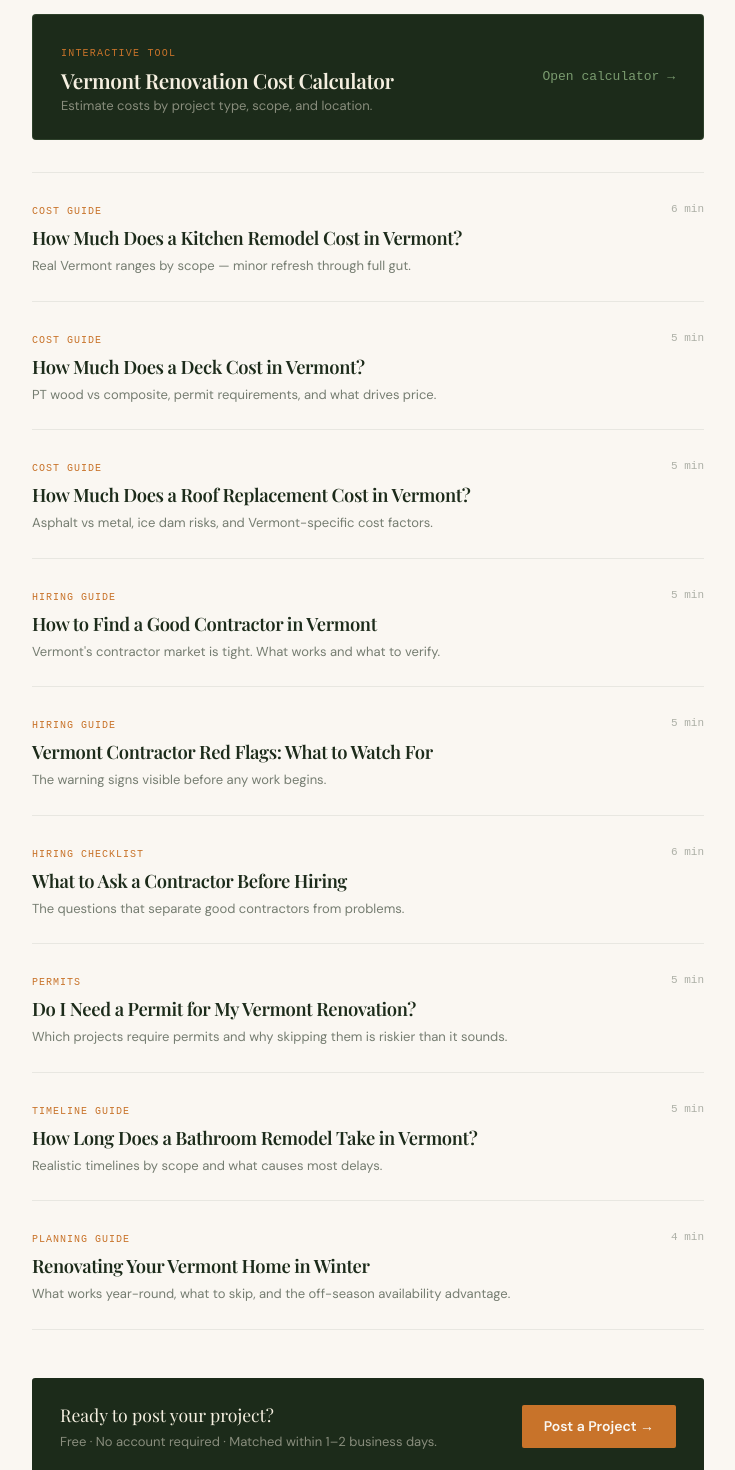
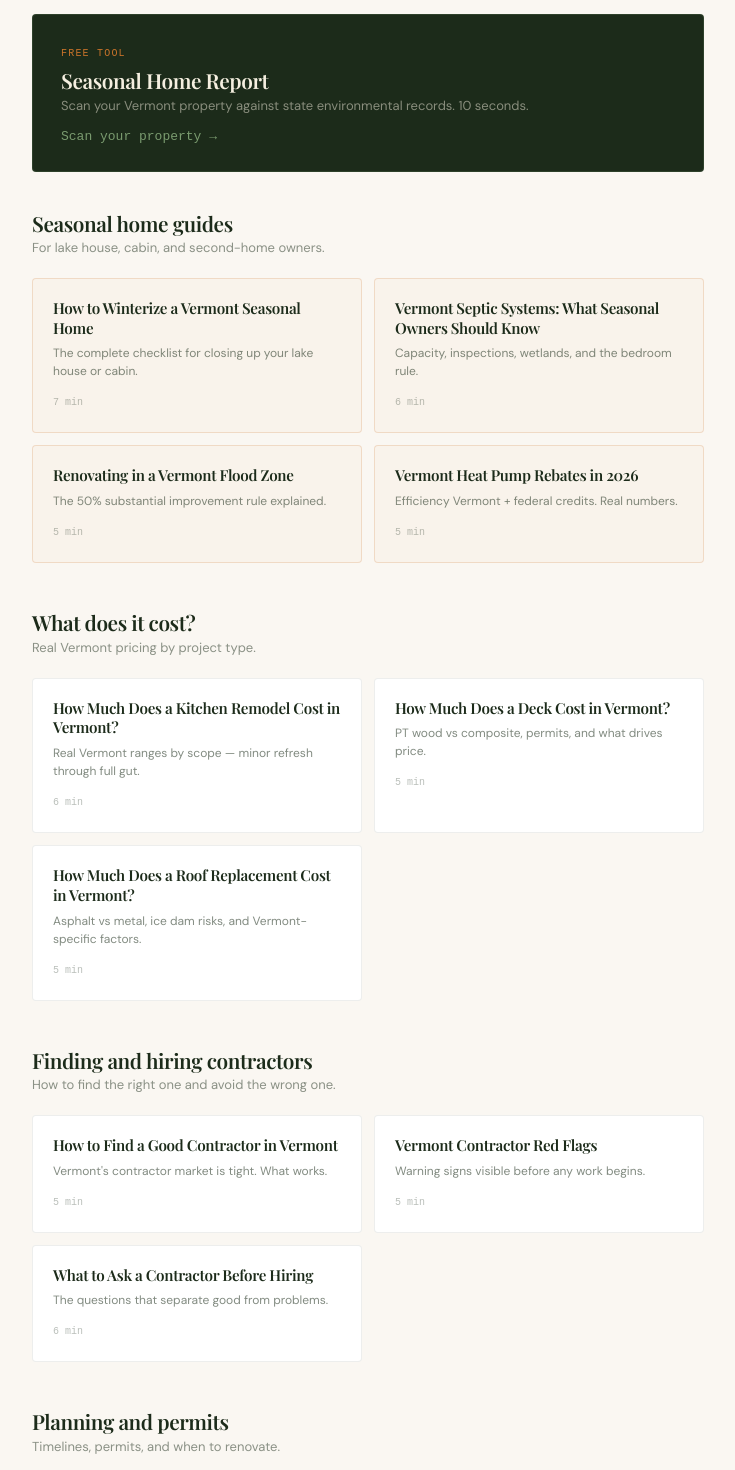
Before and after one commit to alderprojects/alder-projects-site, a Next.js app: page /guides in a window 1280 px wide. Shown: the part 400-1870 px from the top of the page, without its empty margins (272-1007 px from the left). Built offline with nearby package versions, Linux system fonts and the light colour scheme.

Commit message:
Guides index: categorized layout with seasonal guides, costs, hiring, planning sections

```diff
--- a/src/app/guides/page.tsx
+++ b/src/app/guides/page.tsx
@@ -2,68 +2,97 @@ import type { Metadata } from 'next'
 import Link from 'next/link'
 export const metadata: Metadata = {
   title: 'Vermont Home Renovation Guides | Alder Projects',
-  description: 'Practical guides for Vermont homeowners on renovation costs, finding contractors, permits, timelines, and what to watch out for.',
+  description: 'Practical guides for Vermont homeowners — seasonal home care, renovation costs, finding contractors, permits, and timelines.',
   alternates: { canonical: 'https://alderprojects.com/guides' },
 }
-const guides = [
-  { href: '/guides/how-much-does-kitchen-remodel-cost-vermont', eyebrow: 'Cost Guide', title: 'How Much Does a Kitchen Remodel Cost in Vermont?', desc: 'Real Vermont ranges by scope — minor refresh through full gut.', rt: '6 min' },
-  { href: '/guides/how-much-does-a-deck-cost-vermont', eyebrow: 'Cost Guide', title: 'How Much Does a Deck Cost in Vermont?', desc: 'PT wood vs composite, permit requirements, and what drives price.', rt: '5 min' },
-  { href: '/guides/how-much-does-roof-replacement-cost-vermont', eyebrow: 'Cost Guide', title: 'How Much Does a Roof Replacement Cost in Vermont?', desc: 'Asphalt vs metal, ice dam risks, and Vermont-specific cost factors.', rt: '5 min' },
-  { href: '/guides/how-to-find-contractor-vermont', eyebrow: 'Hiring Guide', title: 'How to Find a Good Contractor in Vermont', desc: "Vermont's contractor market is tight. What works and what to verify.", rt: '5 min' },
-  { href: '/guides/vermont-contractor-red-flags', eyebrow: 'Hiring Guide', title: 'Vermont Contractor Red Flags: What to Watch For', desc: 'The warning signs visible before any work begins.', rt: '5 min' },
-  { href: '/guides/what-to-ask-contractor-before-hiring', eyebrow: 'Hiring Checklist', title: 'What to Ask a Contractor Before Hiring', desc: 'The questions that separate good contractors from problems.', rt: '6 min' },
-  { href: '/guides/vermont-renovation-permit-guide', eyebrow: 'Permits', title: 'Do I Need a Permit for My Vermont Renovation?', desc: 'Which projects require permits and why skipping them is riskier than it sounds.', rt: '5 min' },
-  { href: '/guides/how-long-does-bathroom-remodel-take-vermont', eyebrow: 'Timeline Guide', title: 'How Long Does a Bathroom Remodel Take in Vermont?', desc: 'Realistic timelines by scope and what causes most delays.', rt: '5 min' },
-  { href: '/guides/vermont-home-renovation-winter', eyebrow: 'Planning Guide', title: 'Renovating Your Vermont Home in Winter', desc: 'What works year-round, what to skip, and the off-season availability advantage.', rt: '4 min' },
+const seasonal = [
+  { href: '/guides/winterizing-vermont-seasonal-home', title: 'How to Winterize a Vermont Seasonal Home', desc: 'The complete checklist for closing up your lake house or cabin.', rt: '7 min' },
+  { href: '/guides/vermont-septic-what-to-know', title: 'Vermont Septic Systems: What Seasonal Owners Should Know', desc: 'Capacity, inspections, wetlands, and the bedroom rule.', rt: '6 min' },
+  { href: '/guides/vermont-flood-zone-renovation', title: 'Renovating in a Vermont Flood Zone', desc: 'The 50% substantial improvement rule explained.', rt: '5 min' },
+  { href: '/guides/heat-pump-rebates-vermont', title: 'Vermont Heat Pump Rebates in 2026', desc: 'Efficiency Vermont + federal credits. Real numbers.', rt: '5 min' },
 ]
-export default function GuidesPage() {
+const costs = [
+  { href: '/guides/how-much-does-kitchen-remodel-cost-vermont', title: 'How Much Does a Kitchen Remodel Cost in Vermont?', desc: 'Real Vermont ranges by scope — minor refresh through full gut.', rt: '6 min' },
+  { href: '/guides/how-much-does-a-deck-cost-vermont', title: 'How Much Does a Deck Cost in Vermont?', desc: 'PT wood vs composite, permits, and what drives price.', rt: '5 min' },
+  { href: '/guides/how-much-does-roof-replacement-cost-vermont', title: 'How Much Does a Roof Replacement Cost in Vermont?', desc: 'Asphalt vs metal, ice dam risks, and Vermont-specific factors.', rt: '5 min' },
+]
+const hiring = [
+  { href: '/guides/how-to-find-contractor-vermont', title: 'How to Find a Good Contractor in Vermont', desc: 'Vermont\'s contractor market is tight. What works.', rt: '5 min' },
+  { href: '/guides/vermont-contractor-red-flags', title: 'Vermont Contractor Red Flags', desc: 'Warning signs visible before any work begins.', rt: '5 min' },
+  { href: '/guides/what-to-ask-contractor-before-hiring', title: 'What to Ask a Contractor Before Hiring', desc: 'The questions that separate good from problems.', rt: '6 min' },
+]
+const planning = [
+  { href: '/guides/vermont-renovation-permit-guide', title: 'Do I Need a Permit for My Vermont Renovation?', desc: 'Which projects require permits and why skipping them is risky.', rt: '5 min' },
+  { href: '/guides/how-long-does-bathroom-remodel-take-vermont', title: 'How Long Does a Bathroom Remodel Take?', desc: 'Realistic timelines by scope and what causes delays.', rt: '5 min' },
+  { href: '/guides/vermont-home-renovation-winter', title: 'Renovating Your Vermont Home in Winter', desc: 'What works year-round and the off-season advantage.', rt: '4 min' },
+]
+function Section({title,subtitle,guides,accent}:{title:string;subtitle:string;guides:typeof seasonal;accent?:boolean}){
   return (
-    <div style={{ minHeight: '100vh', backgroundColor: '#FAF7F2' }}>
-      <header style={{ backgroundColor: '#0D1A0B', padding: '14px 24px', display: 'flex', alignItems: 'center', justifyContent: 'space-between', borderBottom: '1px solid rgba(122,155,111,0.12)' }}>
-        <Link href="/" style={{ display: 'flex', alignItems: 'center', gap: '8px', textDecoration: 'none' }}>
+    <div style={{marginBottom:'48px'}}>
+      <h2 style={{fontFamily:"'Playfair Display',Georgia,serif",fontSize:'1.3rem',fontWeight:600,color:'#1C2B1A',margin:'0 0 4px'}}>{title}</h2>
+      <p style={{fontSize:'13px',color:'rgba(28,43,26,0.5)',margin:'0 0 20px'}}>{subtitle}</p>
+      <div style={{display:'grid',gridTemplateColumns:'1fr 1fr',gap:'12px'}}>
+        {guides.map(g=>(
+          <Link key={g.href} href={g.href} style={{display:'block',textDecoration:'none',padding:'20px',borderRadius:'4px',border:accent?'1px solid rgba(200,115,42,0.2)':'1px solid rgba(28,43,26,0.08)',backgroundColor:accent?'rgba(200,115,42,0.03)':'white'}}>
+            <h3 style={{fontFamily:"'Playfair Display',Georgia,serif",fontSize:'0.95rem',fontWeight:600,color:'#1C2B1A',margin:'0 0 6px',lineHeight:1.3}}>{g.title}</h3>
+            <p style={{fontSize:'12px',color:'rgba(28,43,26,0.55)',margin:'0 0 8px',lineHeight:1.5}}>{g.desc}</p>
+            <span style={{fontSize:'10px',fontFamily:'monospace',color:'rgba(28,43,26,0.3)'}}>{g.rt}</span>
+          </Link>
+        ))}
+      </div>
+    </div>
+  )
+}
+export default function Page(){
+  return (
+    <div style={{minHeight:'100vh',backgroundColor:'#FAF7F2'}}>
+      <header style={{backgroundColor:'#0D1A0B',padding:'14px 24px',display:'flex',alignItems:'center',justifyContent:'space-between',borderBottom:'1px solid rgba(122,155,111,0.12)'}}>
+        <Link href="/" style={{display:'flex',alignItems:'center',gap:'8px',textDecoration:'none'}}>
           <svg width="22" height="22" viewBox="0 0 32 32" fill="none"><path d="M16 2L4 28H10L13 21H19L22 28H28L16 2Z" fill="#7A9B6F"/><path d="M14.5 16L16 12L17.5 16H14.5Z" fill="#C8732A"/></svg>
-          <span style={{ fontFamily: "'Playfair Display',Georgia,serif", fontSize: '16px', fontWeight: 600, color: '#F5EFE0' }}>Alder Projects</span>
+          <span style={{fontFamily:"'Playfair Display',Georgia,serif",fontSize:'16px',fontWeight:600,color:'#F5EFE0'}}>Alder Projects</span>
         </Link>
-        <Link href="/#submit-project" style={{ padding: '7px 16px', backgroundColor: '#C8732A', color: '#FAF7F2', fontSize: '12px', fontWeight: 600, borderRadius: '2px', textDecoration: 'none' }}>Post a Project</Link>
+        <Link href="/#submit-project" style={{padding:'7px 16px',backgroundColor:'#C8732A',color:'#FAF7F2',fontSize:'12px',fontWeight:600,borderRadius:'2px',textDecoration:'none'}}>Post a Project</Link>
       </header>
-      <div style={{ backgroundColor: '#1C2B1A', padding: 'clamp(40px,6vw,64px) 24px', borderBottom: '1px solid rgba(122,155,111,0.1)' }}>
-        <div style={{ maxWidth: '720px', margin: '0 auto' }}>
-          <span style={{ fontSize: '10px', fontFamily: 'monospace', letterSpacing: '0.12em', textTransform: 'uppercase', color: '#7A9B6F', display: 'block', marginBottom: '12px' }}>Vermont Renovation Guides</span>
-          <h1 style={{ fontFamily: "'Playfair Display',Georgia,serif", fontSize: 'clamp(1.8rem,4vw,2.6rem)', fontWeight: 600, color: '#F5EFE0', lineHeight: 1.1, marginBottom: '14px' }}>What Vermont homeowners need to know.</h1>
-          <p style={{ fontSize: '16px', color: 'rgba(245,239,224,0.55)', lineHeight: 1.7, margin: 0 }}>Practical guides on costs, hiring, permits, and timelines — specific to Vermont.</p>
+      <div style={{backgroundColor:'#1C2B1A',padding:'clamp(40px,6vw,64px) 24px',borderBottom:'1px solid rgba(122,155,111,0.1)'}}>
+        <div style={{maxWidth:'720px',margin:'0 auto'}}>
+          <span style={{fontSize:'10px',fontFamily:'monospace',letterSpacing:'0.12em',textTransform:'uppercase',color:'#7A9B6F',display:'block',marginBottom:'12px'}}>Vermont Renovation Guides</span>
+          <h1 style={{fontFamily:"'Playfair Display',Georgia,serif",fontSize:'clamp(1.8rem,4vw,2.6rem)',fontWeight:600,color:'#F5EFE0',lineHeight:1.1,marginBottom:'14px'}}>What Vermont homeowners need to know.</h1>
+          <p style={{fontSize:'16px',color:'rgba(245,239,224,0.55)',lineHeight:1.7,margin:0}}>Guides organized by what you are trying to do — not when we wrote them.</p>
         </div>
       </div>
-      <div style={{ maxWidth: '720px', margin: '0 auto', padding: 'clamp(40px,6vw,64px) 24px 80px' }}>
-        <Link href="/calculator" style={{ display: 'block', textDecoration: 'none', backgroundColor: '#1C2B1A', borderRadius: '4px', padding: '24px 28px', marginBottom: '32px', border: '1px solid rgba(122,155,111,0.2)' }}>
-          <div style={{ display: 'flex', alignItems: 'center', justifyContent: 'space-between', flexWrap: 'wrap', gap: '12px' }}>
+      <div style={{maxWidth:'720px',margin:'0 auto',padding:'clamp(40px,6vw,64px) 24px 80px'}}>
+        <Link href="/seasonal-home-report" style={{display:'block',textDecoration:'none',backgroundColor:'#1C2B1A',borderRadius:'4px',padding:'24px 28px',marginBottom:'40px',border:'1px solid rgba(122,155,111,0.2)'}}>
+          <div style={{display:'flex',alignItems:'center',justifyContent:'space-between',flexWrap:'wrap',gap:'12px'}}>
             <div>
-              <span style={{ fontSize: '10px', fontFamily: 'monospace', letterSpacing: '0.12em', textTransform: 'uppercase', color: '#C8732A' }}>Interactive Tool</span>
-              <h2 style={{ fontFamily: "'Playfair Display',Georgia,serif", fontSize: '1.3rem', fontWeight: 600, color: '#F5EFE0', margin: '6px 0 4px' }}>Vermont Renovation Cost Calculator</h2>
-              <p style={{ fontSize: '13px', color: 'rgba(245,239,224,0.5)', margin: 0 }}>Estimate costs by project type, scope, and location.</p>
+              <span style={{fontSize:'10px',fontFamily:'monospace',letterSpacing:'0.12em',textTransform:'uppercase',color:'#C8732A'}}>Free Tool</span>
+              <h2 style={{fontFamily:"'Playfair Display',Georgia,serif",fontSize:'1.3rem',fontWeight:600,color:'#F5EFE0',margin:'6px 0 4px'}}>Seasonal Home Report</h2>
+              <p style={{fontSize:'13px',color:'rgba(245,239,224,0.5)',margin:0}}>Scan your Vermont property against state environmental records. 10 seconds.</p>
             </div>
-            <span style={{ fontSize: '13px', fontFamily: 'monospace', color: '#7A9B6F', whiteSpace: 'nowrap' }}>Open calculator →</span>
+            <span style={{fontSize:'13px',fontFamily:'monospace',color:'#7A9B6F',whiteSpace:'nowrap'}}>Scan your property →</span>
           </div>
         </Link>
-        {guides.map((g, i) => (
-          <Link key={g.href} href={g.href} style={{ display: 'block', textDecoration: 'none', borderTop: i===0?'1px solid rgba(28,43,26,0.08)':undefined }}>
-            <div style={{ padding: '24px 0', borderBottom: '1px solid rgba(28,43,26,0.08)', display: 'grid', gridTemplateColumns: '1fr auto', gap: '16px', alignItems: 'start' }}>
-              <div>
-                <span style={{ fontSize: '10px', fontFamily: 'monospace', letterSpacing: '0.1em', textTransform: 'uppercase', color: '#C8732A' }}>{g.eyebrow}</span>
-                <h2 style={{ fontFamily: "'Playfair Display',Georgia,serif", fontSize: '1.15rem', fontWeight: 600, color: '#1C2B1A', margin: '6px 0 6px', lineHeight: 1.2 }}>{g.title}</h2>
-                <p style={{ fontSize: '13px', color: 'rgba(28,43,26,0.6)', margin: 0, lineHeight: 1.65 }}>{g.desc}</p>
-              </div>
-              <span style={{ fontSize: '11px', fontFamily: 'monospace', color: 'rgba(28,43,26,0.35)', whiteSpace: 'nowrap', paddingTop: '4px' }}>{g.rt}</span>
+        <Section title="Seasonal home guides" subtitle="For lake house, cabin, and second-home owners." guides={seasonal} accent />
+        <Section title="What does it cost?" subtitle="Real Vermont pricing by project type." guides={costs} />
+        <Section title="Finding and hiring contractors" subtitle="How to find the right one and avoid the wrong one." guides={hiring} />
+        <Section title="Planning and permits" subtitle="Timelines, permits, and when to renovate." guides={planning} />
+        <Link href="/calculator" style={{display:'block',textDecoration:'none',backgroundColor:'#1C2B1A',borderRadius:'4px',padding:'24px 28px',marginBottom:'40px',border:'1px solid rgba(122,155,111,0.2)'}}>
+          <div style={{display:'flex',alignItems:'center',justifyContent:'space-between',flexWrap:'wrap',gap:'12px'}}>
+            <div>
+              <span style={{fontSize:'10px',fontFamily:'monospace',letterSpacing:'0.12em',textTransform:'uppercase',color:'#C8732A'}}>Interactive Tool</span>
+              <h2 style={{fontFamily:"'Playfair Display',Georgia,serif",fontSize:'1.3rem',fontWeight:600,color:'#F5EFE0',margin:'6px 0 4px'}}>Vermont Renovation Cost Calculator</h2>
+              <p style={{fontSize:'13px',color:'rgba(245,239,224,0.5)',margin:0}}>Estimate costs by project type, scope, and location.</p>
             </div>
-          </Link>
-        ))}
-        <div style={{ marginTop: '48px', padding: '24px 28px', backgroundColor: '#1C2B1A', borderRadius: '3px', display: 'flex', alignItems: 'center', justifyContent: 'space-between', flexWrap: 'wrap', gap: '14px' }}>
+            <span style={{fontSize:'13px',fontFamily:'monospace',color:'#7A9B6F',whiteSpace:'nowrap'}}>Open calculator →</span>
+          </div>
+        </Link>
+        <div style={{marginTop:'48px',padding:'24px 28px',backgroundColor:'#1C2B1A',borderRadius:'3px',display:'flex',alignItems:'center',justifyContent:'space-between',flexWrap:'wrap',gap:'14px'}}>
           <div>
-            <p style={{ fontFamily: "'Playfair Display',Georgia,serif", fontSize: '1.1rem', color: '#F5EFE0', fontWeight: 500, margin: '0 0 4px' }}>Ready to post your project?</p>
-            <p style={{ fontSize: '13px', color: 'rgba(245,239,224,0.5)', margin: 0 }}>Free · No account required · Matched within 1–2 business days.</p>
+            <p style={{fontFamily:"'Playfair Display',Georgia,serif",fontSize:'1.1rem',color:'#F5EFE0',fontWeight:500,margin:'0 0 4px'}}>Ready to post your project?</p>
+            <p style={{fontSize:'13px',color:'rgba(245,239,224,0.5)',margin:0}}>Free · No account required · Matched within 1–2 business days.</p>
           </div>
-          <Link href="/#submit-project" style={{ padding: '11px 22px', backgroundColor: '#C8732A', color: '#FAF7F2', fontWeight: 600, fontSize: '14px', borderRadius: '2px', textDecoration: 'none' }}>Post a Project →</Link>
+          <Link href="/#submit-project" style={{padding:'11px 22px',backgroundColor:'#C8732A',color:'#FAF7F2',fontWeight:600,fontSize:'14px',borderRadius:'2px',textDecoration:'none'}}>Post a Project →</Link>
         </div>
       </div>
     </div>
   )
-}
+            }
```
